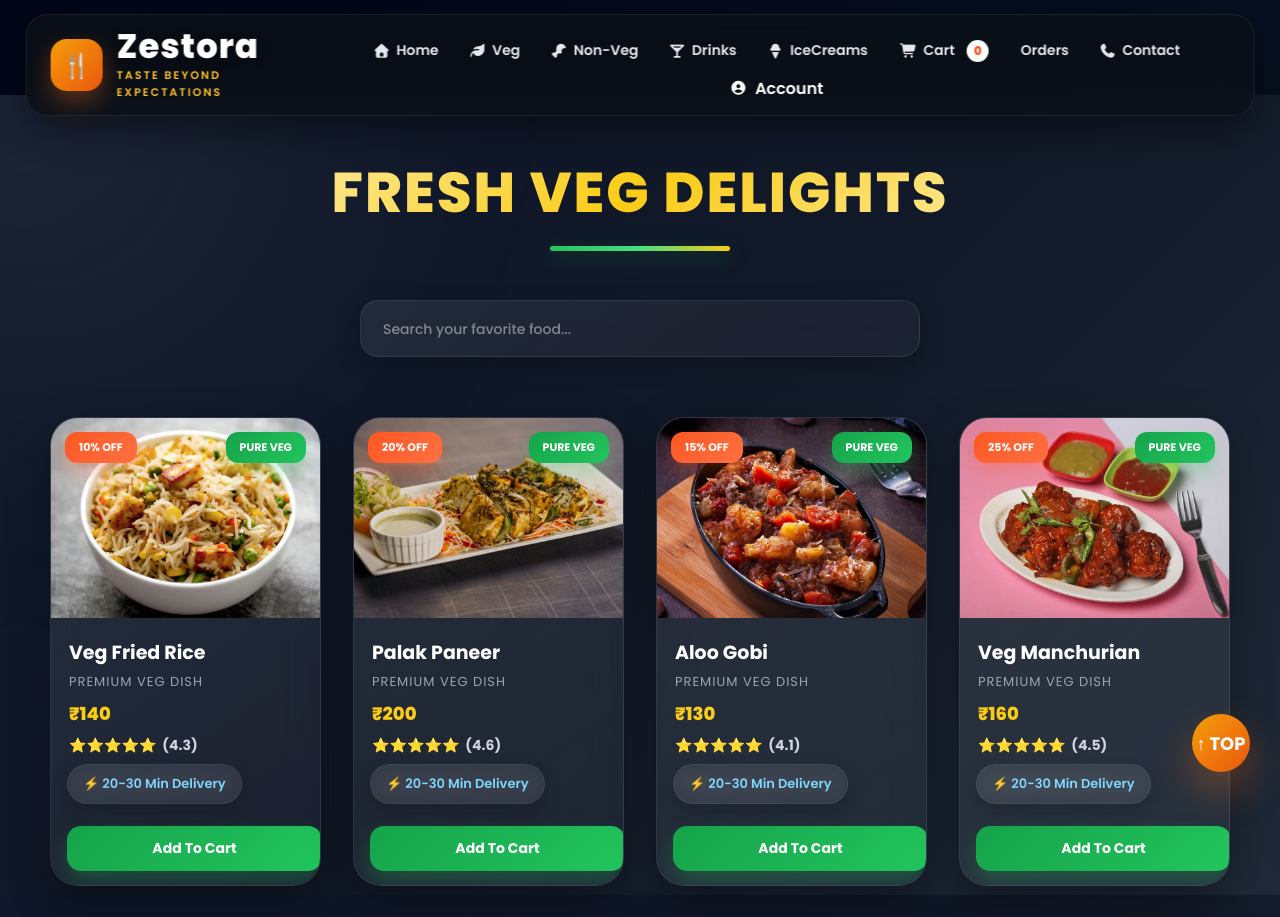
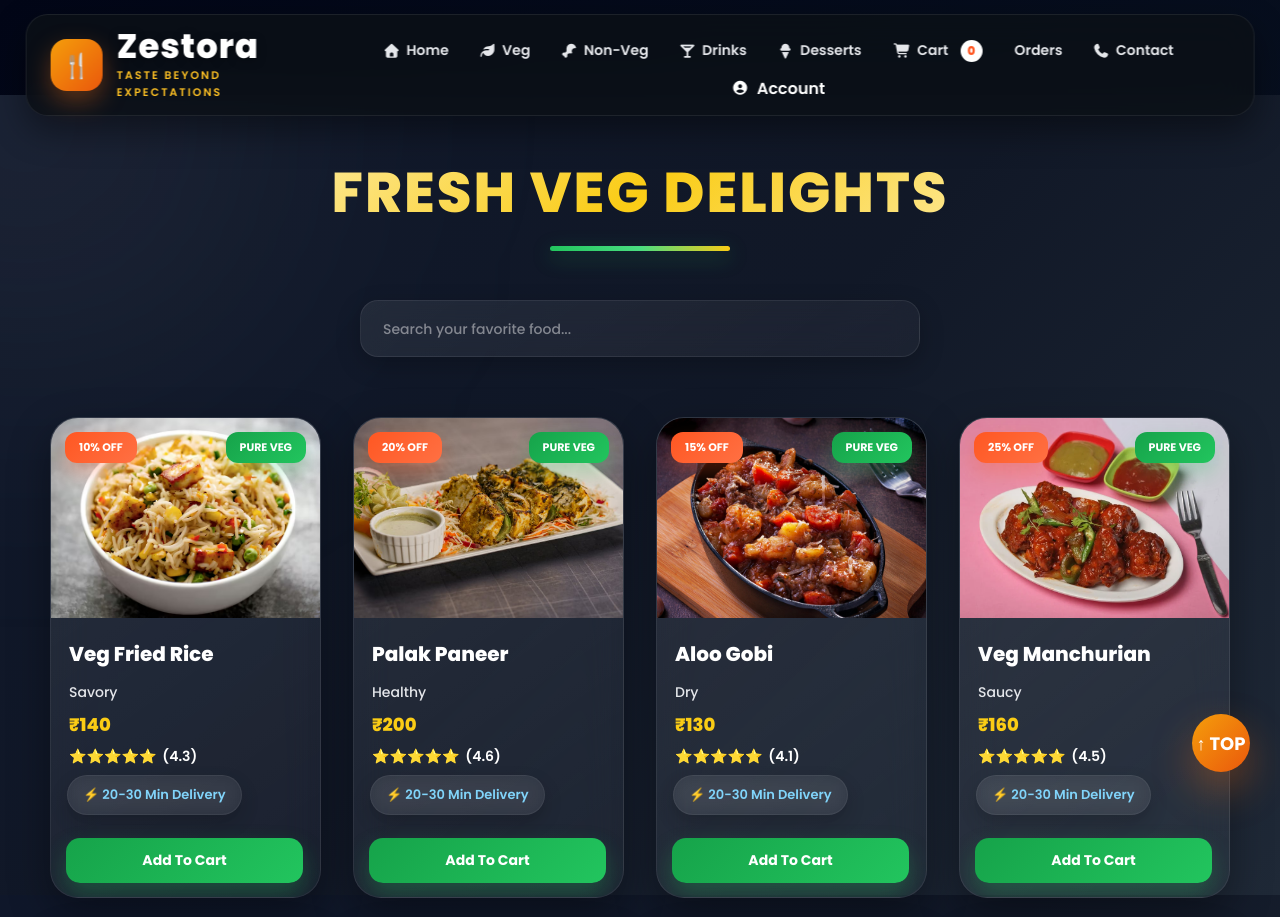
Before and after one commit to anilmalluvalasa/Zestora-Food-Delivery, a React (Vite) app in the folder Web_application/: page /veg in a window 1280 px wide. Shown: the top 917 px of the page. Built offline with nearby package versions, Linux system fonts and the light colour scheme; grey boxes are pictures that could not be loaded.

Commit message:
Improved drinks card UI

```diff
--- a/Web_application/src/App.jsx
+++ b/Web_application/src/App.jsx
@@ -77,9 +77,9 @@ function App() {
       Drinks
     </Link>
 
-    <Link to="/icecreams">
+   <Link to="/icecreams">
       <i className="fas fa-ice-cream"></i>
-      IceCreams
+      Desserts
     </Link>
 
       <Link to="/cart" className="cart-link">
--- a/Web_application/src/DrinksItems.jsx
+++ b/Web_application/src/DrinksItems.jsx
@@ -112,11 +112,17 @@ const subarr = filteredItems.slice(firstItem,lastItem);
 
       <img src={juice.image} alt={juice.name} />
 
-      <h3>{juice.name}</h3>
+          <h3>{juice.name}</h3>
 
-      <p className="price">
-        ₹{juice.price}
-      </p>
+          <p className="food-desc1">
+
+            {juice.description}
+
+          </p>
+
+          <p className="price">
+            ₹{juice.price}
+          </p>
 
       <p className="rating">
         ⭐⭐⭐⭐⭐
--- a/Web_application/src/IceCreams.css
+++ b/Web_application/src/IceCreams.css
@@ -153,8 +153,8 @@
   display: grid;
 
 
-  grid-template-columns:
-  repeat(auto-fill,minmax(269px,1fr));
+    grid-template-columns:
+    repeat(4,1fr);
 
   gap: 28px;
 }
@@ -334,14 +334,26 @@ transform:
 
   margin: 18px 18px 8px;
 
-  color: white;
+  color:#ffffff;
 
-  font-size: 19px;
-  font-weight: 700;
+
+  font-size: 20px;
+  font-weight: 800;
 
   line-height: 1.4;
 }
+.food-description{
 
+  margin:0 18px 8px;
+
+  color:#f3f4f6;
+
+  font-size:14px;
+
+  font-weight:500;
+
+  letter-spacing:.3px;
+}
 /* =========================================
    PRICE
 ========================================= */
@@ -389,7 +401,7 @@ transform:
   width: calc(100% - 36px);
 
   margin: 16px 18px 0;
-
+ margin-top: 5px;
   padding: 14px;
 
   border: none;
--- a/Web_application/src/IceCreams.jsx
+++ b/Web_application/src/IceCreams.jsx
@@ -118,9 +118,15 @@ let totalItems = filteredItems.length;
 
       <h3>{cream.name}</h3>
 
-      <p className="price">
-        ₹{cream.price}
-      </p>
+        <p className="food-description">
+
+          {cream.description}
+
+        </p>
+
+        <p className="price">
+          ₹{cream.price}
+        </p>
 
       <p className="rating">
         ⭐⭐⭐⭐⭐
--- a/Web_application/src/Nonveg.css
+++ b/Web_application/src/Nonveg.css
@@ -146,8 +146,8 @@
 
   display:grid;
 
-  grid-template-columns:
-  repeat(auto-fill,minmax(260px,1fr));
+grid-template-columns:
+repeat(4,1fr);
 
   gap:28px;
 }
@@ -183,6 +183,7 @@
   flex-direction: column;
 
   padding-bottom: 16px;
+  min-height:520px;
 }
 
 /* ===== Shine Effect ===== */
@@ -240,6 +241,7 @@
   height:210px;
 
   object-fit:cover;
+  transition:.4s ease;
 }
 /* ===== Zoom ===== */
 
@@ -317,12 +319,20 @@
 /* =========================================
    PRODUCT NAME
 ========================================= */
-
 .nonveg-container h3 {
 
-  font-size:20px;
+  font-size:21px;
+
+  min-height:50px;
+
+  margin:15px 18px 10px;
+
+  color:#ffffff;
+
+  font-weight:700;
+
+  line-height:1.4;
 }
-
 
 /* =========================================
    PRICE
@@ -330,12 +340,13 @@
 
 .nonveg-container .price {
 
-  margin: 0 18px;
+  margin:0 18px;
 
-  font-size: 19px;
-  font-weight: 800;
+  color:#ffb74d;
 
-  color: #ff8a65;
+  font-size:22px;
+
+  font-weight:800;
 }
 
 /* =========================================
@@ -359,7 +370,9 @@
 
 .nonveg-container .rating span {
 
-  color: #d1d5db;
+  color:#f5f5f5;
+
+  font-weight:600;
 }
 
 /* =========================================
@@ -718,5 +731,16 @@
 
 .nonveg-container ol li button{
 
-  margin-top:auto;
+  margin-top:5px;
 }
+.food-desc{
+
+  margin-left: 20px;
+  margin-top:-10px !important;
+  margin-bottom: 8px;
+  color:#cbd5e1;
+
+  font-size:14px;
+
+  font-weight:500;
+}
--- a/Web_application/src/Nonveg.jsx
+++ b/Web_application/src/Nonveg.jsx
@@ -1,10 +1,10 @@
 import React, { useState } from 'react'
-import "./Nonveg.css";
 import { useDispatch } from 'react-redux';
 import { addtoCart } from "./cartSlice";
 import Veg from './Veg';
 import { toast,ToastContainer} from 'react-toastify';
 import Footer from './Footer';
+import "./Nonveg.css";
 
 function Nonveg() {
   const nonVegItems = [
@@ -346,6 +346,11 @@ let NonvegList = subarray.map((nonveg) => (
       />
 
       <h3>{nonveg.name}</h3>
+      <p className="food-desc">
+
+        {nonveg.description}
+
+      </p>
 
       <p className="price">
         ₹{nonveg.price}
--- a/Web_application/src/Veg.css
+++ b/Web_application/src/Veg.css
@@ -143,8 +143,10 @@
 
   display: grid;
 
-grid-template-columns:
-repeat(auto-fill,minmax(260px,1fr));
+
+  grid-template-columns:
+  repeat(4,1fr);
+
 
  justify-content:center;
 
@@ -327,11 +329,11 @@ repeat(auto-fill,minmax(260px,1fr));
 
   margin:16px 18px 6px;
 
-  color:white;
+  color:#ffffff;
 
-  font-size:19px;
+  font-size:20px;
 
-  font-weight:700;
+  font-weight:800;
 
   line-height:1.3;
 }
@@ -339,14 +341,12 @@ repeat(auto-fill,minmax(260px,1fr));
 .food-type{
 
   margin:0 18px 8px;
+ margin-top:15px;
+  color:#e5e7eb;
 
-  color:#9ca3af;
+  font-size:14px;
 
-  font-size:13px;
-
-  letter-spacing:1px;
-
-  text-transform:uppercase;
+  font-weight:500;
 }
 /* =========================================
    PRICE
@@ -384,7 +384,9 @@ repeat(auto-fill,minmax(260px,1fr));
 
 .veg-container .rating span {
 
-  color: #d1d5db;
+  color:#ffffff;
+
+  font-weight:600;
 }
 
 /* =========================================
@@ -397,13 +399,15 @@ repeat(auto-fill,minmax(260px,1fr));
 
   width:auto;
 
-  min-width:255px;
+  width:calc(100% - 32px);
 
-  margin-top:4px;
+  min-width:auto;
+
+  margin-top:5px;
 
   padding:12px 22px;
 
-  /* margin-left: 25px; */
+  margin-left: 15px;
 
   border:none;
 
--- a/Web_application/src/Veg.jsx
+++ b/Web_application/src/Veg.jsx
@@ -1,202 +1,3 @@
-// import React, { useState } from "react";
-// import "./Veg.css";
-// import { addtoCart } from "./cartSlice";
-// import { useDispatch } from "react-redux";
-
-// import "react-toastify/dist/ReactToastify.css";
-// import { ToastContainer, toast } from 'react-toastify';
-// import Footer from './Footer';
-
-
-// function Veg() {
-//   const vegItems = [
-//   { id: 1, name: "Veg Fried Rice", price: 140, image: "/Images/VegFriedRice.jpg", description: "Savory", discount: "10% OFF", rating: 4.3 },
-
-//   { id: 2, name: "Palak Paneer", price: 200, image: "/Images/PalakPaneer.jpg", description: "Healthy", discount: "20% OFF", rating: 4.6 },
-
-//   { id: 3, name: "Aloo Gobi", price: 130, image: "/Images/AlooGobi.jpg", description: "Dry", discount: "15% OFF", rating: 4.1 },
-
-//   { id: 4, name: "Veg Manchurian", price: 160, image: "/Images/VegManchurian.jpg", description: "Saucy", discount: "25% OFF", rating: 4.5 },
-
-//   { id: 5, name: "Paneer Butter Masala", price: 220, image: "/Images/PaneerButterMasala.jpg", description: "Creamy", discount: "18% OFF", rating: 4.8 },
-
-//   { id: 6, name: "Veg Biryani", price: 180, image: "/Images/veg-biryani.jpg", description: "Spicy", discount: "12% OFF", rating: 4.7 },
-
-//   { id: 7, name: "Masala Dosa", price: 120, image: "/Images/MasalaDosa.jpg", description: "Crispy", discount: "8% OFF", rating: 4.4 },
-
-//   { id: 8, name: "Chole Bhature", price: 150, image: "/Images/CholeBhature.jpg", description: "Tangy", discount: "10% OFF", rating: 4.5 },
-
-//   { id: 9, name: "Pav Bhaji", price: 110, image: "/Images/PavBhaji.jpg", description: "Buttery", discount: "14% OFF", rating: 4.2 },
-
-//   { id: 10, name: "Rajma Chawal", price: 140, image: "/Images/RajmaChawal.jpg", description: "Comfort", discount: "16% OFF", rating: 4.3 },
-
-//   { id: 11, name: "Veg Noodles", price: 130, image: "/Images/VegNoodles.jpg", description: "Noodles", discount: "11% OFF", rating: 4.0 },
-
-//   { id: 12, name: "Paneer Tikka", price: 250, image: "/Images/PaneerTikka.jpg", description: "Grilled", discount: "22% OFF", rating: 4.9 },
-
-//   { id: 13, name: "Mushroom Curry", price: 190, image: "/Images/MushroomCurry.jpg", description: "Rich", discount: "17% OFF", rating: 4.4 },
-
-//   { id: 14, name: "Dal Tadka", price: 120, image: "/Images/DalTadka.jpg", description: "Classic", discount: "9% OFF", rating: 4.1 },
-
-//   { id: 15, name: "Veg Pulao", price: 150, image: "/Images/VegPulao.jpg", description: "Light", discount: "13% OFF", rating: 4.2 },
-
-//   { id: 16, name: "Stuffed Paratha", price: 100, image: "/Images/StuffedParatha.jpg", description: "Stuffed", discount: "7% OFF", rating: 4.0 },
-
-//   { id: 17, name: "Gobi Manchurian", price: 170, image: "/Images/GobiManchurian.jpg", description: "Crispy", discount: "19% OFF", rating: 4.6 },
-
-//   { id: 18, name: "Samosa", price: 230, image: "/Images/samosa.jpg", description: "Snack", discount: "21% OFF", rating: 4.3 },
-
-//   { id: 19, name: "Veg Spring Rolls", price: 140, image: "/Images/VegSpringRolls.jpg", description: "Crunchy", discount: "12% OFF", rating: 4.2 },
-
-//   { id: 20, name: "Tomato Soup", price: 90, image: "/Images/TomatoSoup.jpg", description: "Warm", discount: "6% OFF", rating: 4.1 },
-
-//   { id: 21, name: "Kadai Paneer", price: 210, image: "/Images/KadaiPaneer.jpg", description: "Spicy", discount: "15% OFF", rating: 4.7 },
-
-//   { id: 22, name: "Malai Kofta", price: 230, image: "/Images/MalaiKofta.jpg", description: "Creamy", discount: "20% OFF", rating: 4.8 },
-
-//   { id: 23, name: "Paneer Bhurji", price: 190, image: "/Images/PaneerBhurji.jpg", description: "Scrambled", discount: "11% OFF", rating: 4.3 },
-
-//   { id: 24, name: "Jeera Rice", price: 120, image: "/Images/JeeraRice.jpg", description: "Aromatic", discount: "9% OFF", rating: 4.1 },
-
-//   { id: 25, name: "Veg Hakka Noodles", price: 150, image: "/Images/VegHakkaNoodles.jpg", description: "Chinese", discount: "14% OFF", rating: 4.4 },
-
-//   { id: 26, name: "Capsicum Masala", price: 170, image: "/Images/CapsicumMasala.jpg", description: "Flavorful", discount: "18% OFF", rating: 4.2 },
-
-//   { id: 27, name: "Corn Cheese Balls", price: 160, image: "/Images/CornCheeseBalls.jpg", description: "Cheesy", discount: "16% OFF", rating: 4.5 },
-
-//   { id: 28, name: "Veg Cutlet", price: 100, image: "/Images/VegCutlet.jpg", description: "Crispy", discount: "8% OFF", rating: 4.0 },
-
-//   { id: 29, name: "Paneer Roll", price: 140, image: "/Images/PaneerRoll.jpg", description: "Wrap", discount: "12% OFF", rating: 4.3 },
-
-//   { id: 30, name: "Methi Paratha", price: 110, image: "/Images/MethiParatha.jpg", description: "Herbal", discount: "10% OFF", rating: 4.1 },
-
-//   { id: 31, name: "Veg Momos", price: 120, image: "/Images/VegMomos.jpg", description: "Steamed", discount: "13% OFF", rating: 4.6 },
-
-//   { id: 32, name: "Paneer Pakora", price: 150, image: "/Images/PaneerPakora.jpg", description: "Fried", discount: "17% OFF", rating: 4.4 }
-// ];
-
-
-
-
-//   let totalItems = vegItems.length;
-//   let itemsPerPage = 8;
-//   let totalPages = Math.ceil(totalItems / itemsPerPage);
-
-//   let [currentPage, setCurrentPage] = useState(1);
-
-//   let EndIndex = currentPage * itemsPerPage;
-//   let startIndex = EndIndex - itemsPerPage;
-
-//   let subarr = vegItems.slice(startIndex, EndIndex);
-
-//   let dispatch = useDispatch();
-
-//   let vegItemsList = subarr.map((veg) => (
-//    <li key={veg.id}>
-
-//       <span className="discount">
-//         {veg.discount}
-//       </span>
-
-//       <span className="veg-tag">
-//         PURE VEG
-//       </span>
-
-//       <img
-//         src={veg.image}
-//         alt={veg.name}
-//       />
-
-//       <h3>{veg.name}</h3>
-
-//       <p className="price">
-//         ₹{veg.price}
-//       </p>
-
-//       <p className="rating">
-//         ⭐⭐⭐⭐⭐
-//         <span>({veg.rating})</span>
-//       </p>
-
-//       <button onClick={() => {dispatch(addtoCart(veg));
-//                               toast.success(`${veg.name} Added to cart Successfully`)}
-//       }>
-//         Add to Cart
-//       </button>
-
-//     </li>
-
-//   ));
-
-//   return (
-
-
-//     <div className="veg-container">
-
-//      <ToastContainer position="top-right" autoclose={1000}/>
-
-//       <h2 className="title">
-//         Fresh Veg Delights
-//       </h2>
-
-//       <ol>
-//         {vegItemsList}
-//       </ol>
-
-//       <div className="pagination">
-
-//         <button
-//           onClick={() => setCurrentPage(currentPage - 1)}
-//           disabled={currentPage === 1}
-//         >
-//           Prev
-//         </button>
-
-//         {
-//           Array.from(
-//             { length: totalPages },
-//             (_, index) => (
-
-//               <button
-//                 key={index + 1}
-//                 onClick={() => setCurrentPage(index + 1)}
-//               >
-//                 {index + 1}
-//               </button>
-
-//             )
-//           )
-//         }
-
-//         <button
-//           onClick={() => setCurrentPage(currentPage + 1)}
-//           disabled={currentPage === totalPages}
-//         >
-//           Next
-//         </button>
-
-//       </div>
-
-//         <Footer/>
-//     </div>
-//   );
-// }
-
-// export default Veg;
-
-
-
-
-
-
-
-
-
-
-
-
-
-
 import React, { useState } from "react";
 import "./Veg.css";
 import { addtoCart } from "./cartSlice";
@@ -327,8 +128,8 @@ function Veg() {
 
     <h3>{veg.name}</h3>
     <p className="food-type">
-  Premium Veg Dish
-</p>
+      {veg.description}
+    </p>
 
     <p className="price">
       ₹{veg.price}
@@ -362,37 +163,7 @@ function Veg() {
   </div>
 
 </div>
-      {/* <img
-        src={veg.image}
-        alt={veg.name}
-      />
 
-      <h3>{veg.name}</h3>
-
-      <p className="price">
-        ₹{veg.price}
-      </p>
-
-      <p className="rating">
-        ⭐⭐⭐⭐⭐
-        <span> ({veg.rating})</span>
-      </p>
-
-      <p className="delivery">
-        🚀 20-30 mins
-      </p>
-
-      <button
-        onClick={() => {
-          dispatch(addtoCart(veg));
-
-          toast.success(
-            `${veg.name} Added to cart Successfully`
-          );
-        }}
-      >
-        Add to Cart
-      </button> */}
 
     </li>
 
--- a/Web_application/src/drinks.css
+++ b/Web_application/src/drinks.css
@@ -77,14 +77,13 @@
   margin:0;
 
   display:grid;
-
   grid-template-columns:
-  repeat(auto-fill,minmax(260px,1fr));
+  repeat(4,1fr);
 
   gap:24px;
 }
 
-ol li {
+.drinks-container ol li {
   position: relative;
 
   overflow: hidden;
@@ -108,6 +107,7 @@ ol li {
   flex-direction: column;
 
   padding-bottom: 14px;
+  min-height:480px;
 }
 
 
@@ -128,7 +128,7 @@ ol li:hover {
   object-fit:cover;
 }
 
-li:hover img {
+.drinks-container li:hover img {
   transform: scale(1.07);
 }
 
@@ -184,15 +184,29 @@ li:hover img {
 }
 
 
-li h3 {
-  margin: 16px 16px 6px;
+.drinks-container li h3{
 
-  color: white;
+  margin:16px 16px 6px;
 
-  font-size: 22px;
-  font-weight: 700;
+  color:#ffffff;
+
+  font-size:22px;
+
+  font-weight:800;
+
+  letter-spacing:.3px;
 }
 
+.food-desc1{
+
+  margin:0 16px 8px;
+
+  color:#e2e8f0;
+
+  font-size:14px;
+
+  font-weight:500;
+}
 
 .price {
   margin: 0 16px;
@@ -221,11 +235,14 @@ li h3 {
 }
 
 .rating span {
-  color: #d6d6d6;
+
+  color:#ffffff;
+
+  font-weight:600;
 }
 
 
-li button {
+.drinks-container li button {
   width: calc(100% - 32px);
 
   margin: 8px 16px 0;
@@ -372,33 +389,31 @@ li button:hover {
     );
 }
 
-@media (max-width: 1200px) {
+@media (max-width:1200px){
 
-  ol {
-    grid-template-columns: repeat(3, 1fr);
+  .drinks-container ol{
+    grid-template-columns:repeat(3,1fr);
   }
 }
 
-@media (max-width: 900px) {
+@media (max-width:900px){
 
-  ol {
-    grid-template-columns: repeat(2, 1fr);
+  .drinks-container ol{
+    grid-template-columns:repeat(2,1fr);
+  }
 
-    padding: 0 30px 30px;
-  }
 
   .title {
     font-size: 42px;
   }
 }
 
-@media (max-width: 600px) {
+@media (max-width:600px){
 
-  ol {
-    grid-template-columns: 1fr;
+  .drinks-container ol{
+    grid-template-columns:1fr;
+  }
 
-    padding: 0 20px 20px;
-  }
 
   .title {
     font-size: 30px;
```
